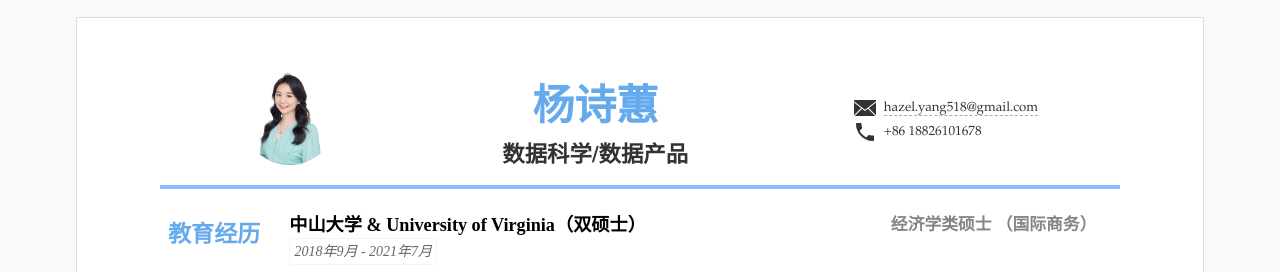
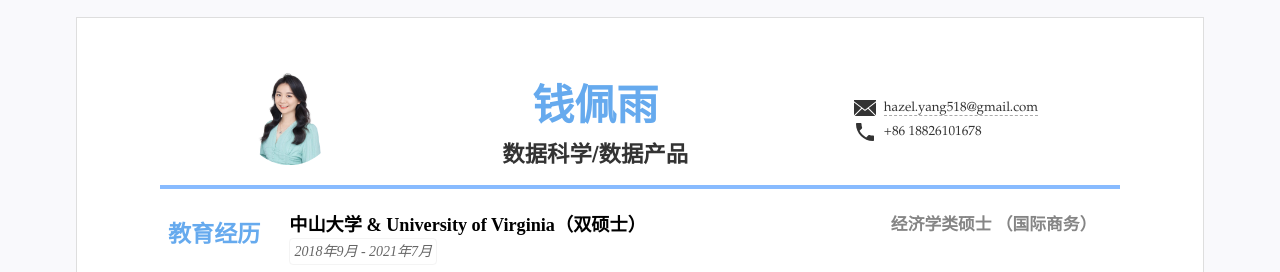
Before and after one commit to kuailexiaoshenxian/cn-wx-cv, a Jekyll site: the page built from index.html, in a window 1280 px wide. Shown: the top 272 px of the page. Built offline with Jekyll 4.4.1, drawn with Linux system fonts in a browser that asks for light colours.

Commit message:
Update resume.yml

```diff
--- a/_data/resume.yml
+++ b/_data/resume.yml
@@ -1,9 +1,9 @@
 # 数据格式可以为 yaml(文件以.yml结尾) 或者json(文件以.json结尾)
 # 如果YAML格式的数据请先检查格式是否有误，可选检查工具 http://www.yamllint.com
 
-title: "杨诗蕙简历"
+title: "钱佩雨简历"
 lang: "zh" #语言设置 zh表示中文 en 表示英语
-name: 杨诗蕙
+name: 钱佩雨
 jobtitle: "数据科学/数据产品" #可空不显示
 photo: "assets/img/WechatIMG29.jpeg" #照片可空，不显示
 
```
